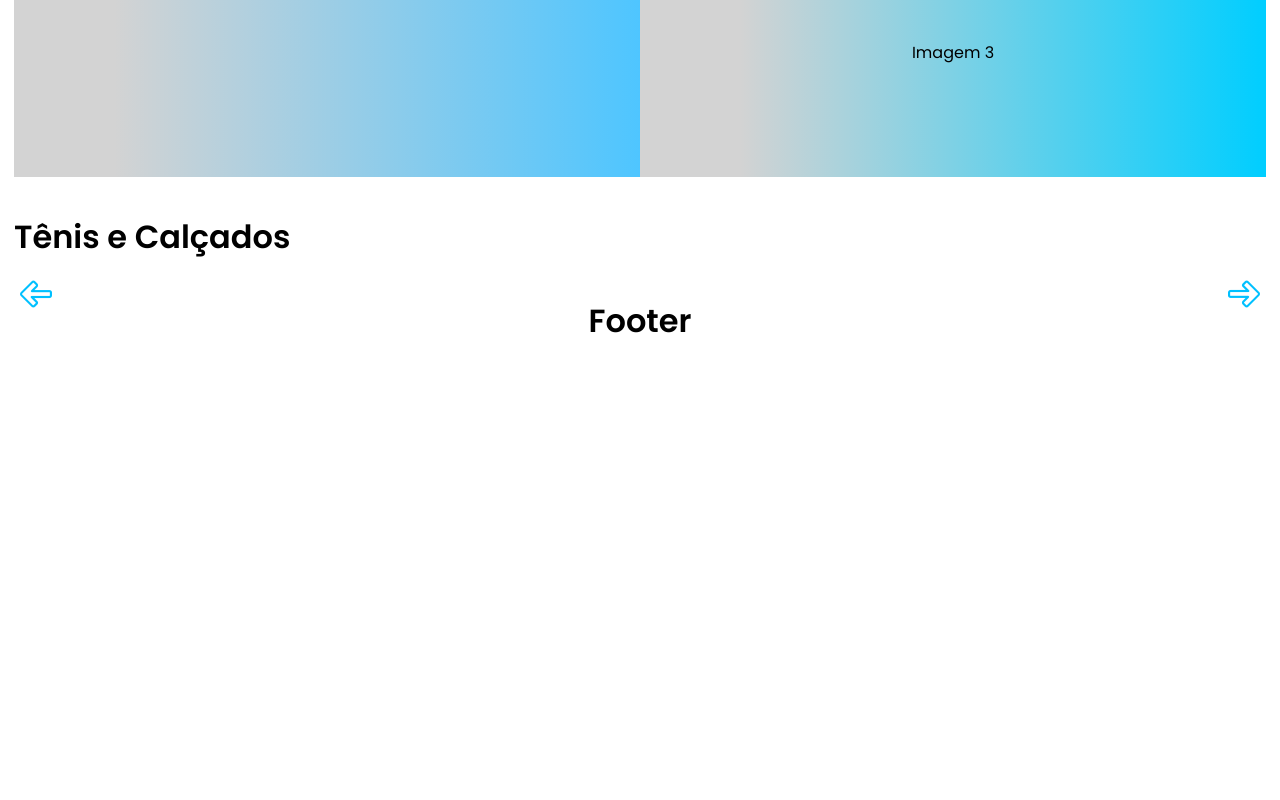
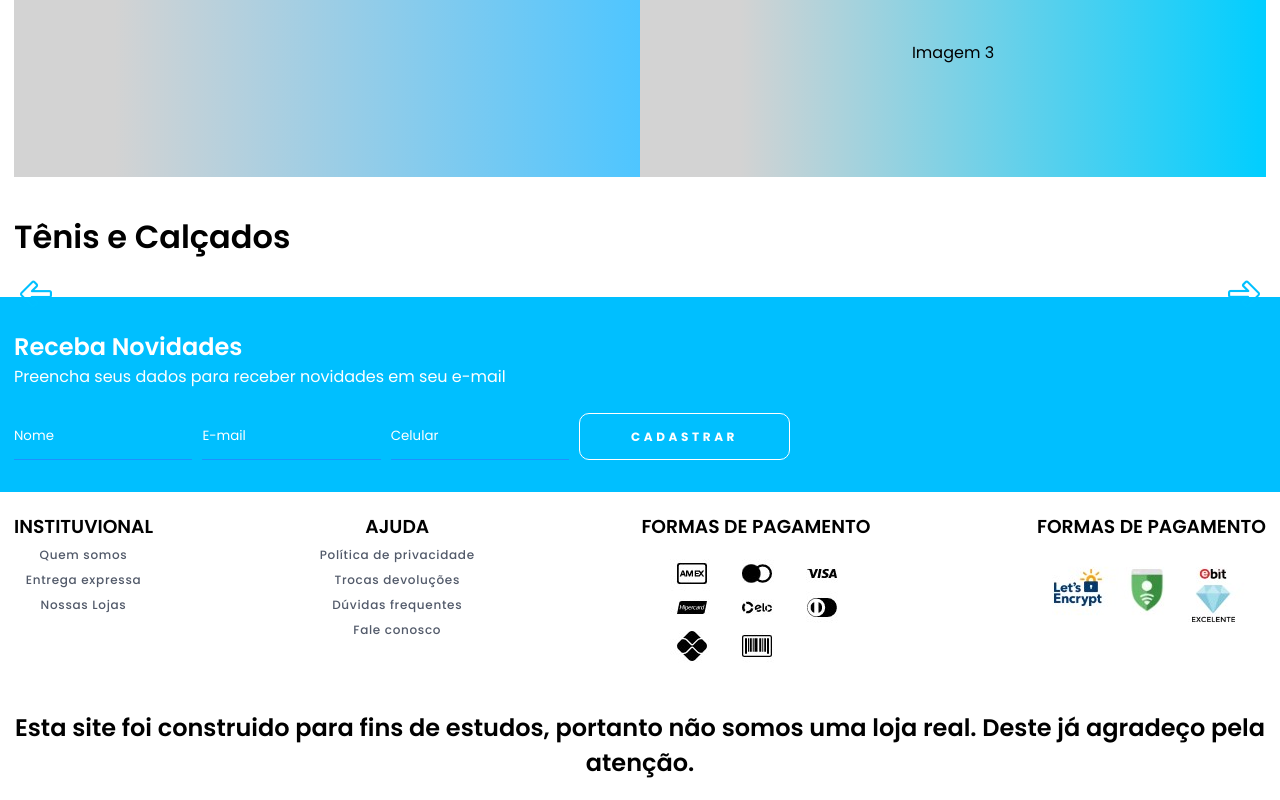
Before and after one commit to Alexandresfi/e-commerce, a React (Create React App) app: page / in a window 1280 px wide. Shown: the part 1737-2537 px from the top of the page. Before the commit the page ends 2082 px from the top, so only its background shows below. Built offline with nearby package versions, Linux system fonts and the light colour scheme; no server answers.

Commit message:
create footer

```diff
--- /dev/null
+++ b/src/Containers/Footer/Form.tsx
@@ -0,0 +1,47 @@
+import { useState } from "react";
+import { ContainerForm, Content, ContentForm, Texts } from "./styles";
+
+export function Form() {
+  const [numberCellPhone, setNumberCellPhone] = useState<string>("");
+
+  const handleChange = (value: string) => {
+    setNumberCellPhone(maskCellPhone(value));
+  };
+
+  const maskCellPhone = (value: string) => {
+    return value
+      .replace(/\D+/g, "")
+      .replace(/(\d{2})(\d)/, "($1) $2")
+      .replace(/(\d{4})(\d)/, "$1-$2")
+      .replace(/(\d{4})-(\d)(\d{4})/, "$1$2-$3")
+      .replace(/(-\d{4})\d+?$/, "$1");
+  };
+
+  return (
+    <ContainerForm>
+      <Content>
+        <Texts>
+          <h2>Receba Novidades</h2>
+          <p>Preencha seus dados para receber novidades em seu e-mail</p>
+        </Texts>
+
+        <ContentForm action="">
+          <input type="text" placeholder="Nome" required />
+
+          <input type="email" name="email" placeholder="E-mail" required />
+
+          <input
+            type="tel"
+            name="phone"
+            id=""
+            placeholder="Celular"
+            value={numberCellPhone}
+            onChange={(e) => handleChange(e.target.value)}
+            required
+          />
+          <button type="submit">Cadastrar</button>
+        </ContentForm>
+      </Content>
+    </ContainerForm>
+  );
+}
--- a/src/Containers/Footer/index.tsx
+++ b/src/Containers/Footer/index.tsx
@@ -1,9 +1,12 @@
+import { Form } from "./Form";
+import { Institucional } from "./institucional";
 import { ContainerFooter } from "./styles";
 
 export function Footer() {
   return (
     <ContainerFooter>
-      <h1>Footer</h1>
+      <Form />
+      <Institucional />
     </ContainerFooter>
   );
 }
--- /dev/null
+++ b/src/Containers/Footer/institucional/index.tsx
@@ -0,0 +1,66 @@
+import { ContainerInstitucional, Content, ListLinks } from "./styles";
+import Payment from "../../../assets/pagemento.jpg";
+import Security from "../../../assets/seguranca.jpg";
+
+export function Institucional() {
+  return (
+    <article>
+      <ContainerInstitucional>
+        <Content>
+          <div>
+            <h3>Instituvional</h3>
+            <ListLinks>
+              <li>
+                <a href="/#">Quem somos</a>
+              </li>
+
+              <li>
+                <a href="/#">Entrega expressa</a>
+              </li>
+
+              <li>
+                <a href="/#">Nossas Lojas</a>
+              </li>
+            </ListLinks>
+          </div>
+
+          <div>
+            <h3>Ajuda</h3>
+            <ListLinks>
+              <li>
+                <a href="/#">Política de privacidade</a>
+              </li>
+
+              <li>
+                <a href="/#">Trocas devoluções</a>
+              </li>
+
+              <li>
+                <a href="/#">Dúvidas frequentes</a>
+              </li>
+
+              <li>
+                <a href="/#">Fale conosco</a>
+              </li>
+            </ListLinks>
+          </div>
+
+          <div>
+            <h3>Formas de pagamento</h3>
+            <img src={Payment} alt="payment" />
+          </div>
+
+          <div>
+            <h3>Formas de pagamento</h3>
+            <img src={Security} alt="security" />
+          </div>
+        </Content>
+
+        <h1>
+          Esta site foi construido para fins de estudos, portanto não somos uma
+          loja real. Deste já agradeço pela atenção.
+        </h1>
+      </ContainerInstitucional>
+    </article>
+  );
+}
--- /dev/null
+++ b/src/Containers/Footer/institucional/styles.ts
@@ -0,0 +1,40 @@
+import styled from "styled-components";
+
+export const ContainerInstitucional = styled.div`
+    max-width: 78.25rem;
+    margin: 20px auto;
+`
+
+export const Content = styled.div`
+    display: flex;
+    justify-content: space-between;
+    align-items: baseline;
+
+    h3 {
+        text-transform: uppercase;
+    }
+
+    img {
+        margin-top: 10px;
+    }
+
+    padding-bottom: 2rem;
+`
+
+export const ListLinks = styled.ul`
+
+    list-style: none;
+
+    li a {
+        text-decoration: none;
+
+        letter-spacing: .7px;
+        color: #525a6a;
+        font-weight: 500;
+        font-size: 12px;
+
+        margin-top: 10px;
+
+    }
+
+`
--- a/src/Containers/Footer/styles.ts
+++ b/src/Containers/Footer/styles.ts
@@ -3,3 +3,77 @@ import styled from "styled-components";
 export const ContainerFooter = styled.footer`
     text-align: center;
 `
+
+export const ContainerForm = styled.div`
+    width: 100%;
+    min-height: 7.625rem;
+    height: 100%;
+    margin: auto;
+
+    background-color: #00BFFF;
+
+    @media(max-width: 660px) {
+        padding: 0 5px;
+    }
+`
+
+export const Content = styled.form`
+    max-width: 78.25rem;
+    margin:auto;
+    padding: 2rem 0;
+
+    display: flex;
+    flex-wrap: wrap;
+    justify-content: space-between;
+    align-items: center;
+    gap: 1.5rem;
+`
+
+export const Texts = styled.div`
+    text-align: left;
+    color: white;
+`
+
+export const ContentForm = styled.form`
+
+    display: flex;
+    gap: 10px;
+
+    button {
+        background-color: transparent;
+        border: 1px solid #fff;
+        border-radius: 10px;
+        width: 100%;
+        height: 47px;
+
+        letter-spacing: 3.6px;
+        padding: 0 20px;
+        color: #fff;
+        font-size: 12px;
+        font-weight: 700;
+        text-transform: uppercase;
+
+        &:hover {
+            background-color: #fff;
+            color: #000;
+        }
+
+        @media(max-width: 660px) {
+            padding: 0 5px;
+        }
+    }
+
+    input {
+        outline: none;
+        border: none;
+        background-color: transparent;
+        border-bottom: 1px solid #1E90FF;
+
+        max-width: 12.4375rem;
+        width: 100%;
+
+        &::placeholder {
+            color: #fff;
+        }
+    }
+`
--- a/src/index.css
+++ /dev/null
@@ -1,13 +0,0 @@
-body {
-  margin: 0;
-  font-family: -apple-system, BlinkMacSystemFont, 'Segoe UI', 'Roboto', 'Oxygen',
-    'Ubuntu', 'Cantarell', 'Fira Sans', 'Droid Sans', 'Helvetica Neue',
-    sans-serif;
-  -webkit-font-smoothing: antialiased;
-  -moz-osx-font-smoothing: grayscale;
-}
-
-code {
-  font-family: source-code-pro, Menlo, Monaco, Consolas, 'Courier New',
-    monospace;
-}
--- a/src/index.tsx
+++ b/src/index.tsx
@@ -1,6 +1,5 @@
 import React from "react";
 import ReactDOM from "react-dom/client";
-import "./index.css";
 import App from "./App";
 import { GlobalStyle } from "./globalStyles";
 
```
Also changed, not shown: src/assets/pagemento.jpg (added), src/assets/seguranca.jpg (added).
